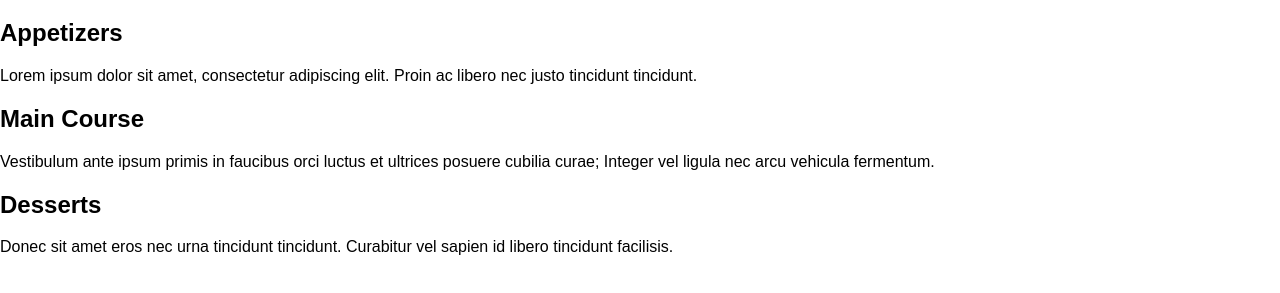
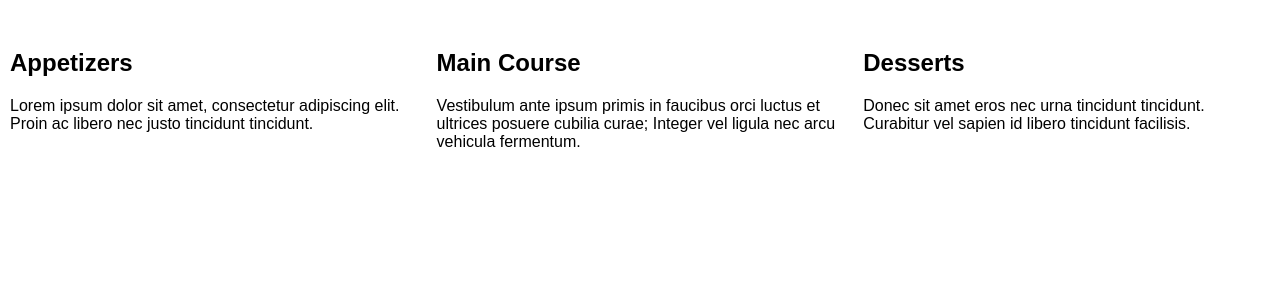
Before and after one commit to radlakha/js-play, a plain HTML site: page mod2-solution/index.html in a window 1280 px wide. Shown: the part 61-354 px from the top of the page. Drawn offline with Linux system fonts and the light colour scheme.

Commit message:
Add Desktop Responsive Layout. Closes gh-3

```diff
--- a/mod2-solution/css/style.css
+++ b/mod2-solution/css/style.css
@@ -2,3 +2,12 @@ body {
     margin: 0;
     font-family: Arial, sans-serif;
 }
+
+@media (min-width: 992px) {
+    .desktop-layout {
+        float: left;
+        width: 33.33%; /* Each section takes up one-third of the width */
+        box-sizing: border-box; /* Ensures padding and borders are included in the width */
+        padding: 10px; /* Optional: Add some padding for spacing */
+    }
+}
--- a/mod2-solution/index.html
+++ b/mod2-solution/index.html
@@ -8,15 +8,15 @@
 </head>
 <body>
     <h1>Our Menu</h1>
-    <section>
+    <section class="desktop-layout">
         <h2>Appetizers</h2>
         <p>Lorem ipsum dolor sit amet, consectetur adipiscing elit. Proin ac libero nec justo tincidunt tincidunt.</p>
     </section>
-    <section>
+    <section class="desktop-layout">
         <h2>Main Course</h2>
         <p>Vestibulum ante ipsum primis in faucibus orci luctus et ultrices posuere cubilia curae; Integer vel ligula nec arcu vehicula fermentum.</p>
     </section>
-    <section>
+    <section class="desktop-layout">
         <h2>Desserts</h2>
         <p>Donec sit amet eros nec urna tincidunt tincidunt. Curabitur vel sapien id libero tincidunt facilisis.</p>
     </section>
```
